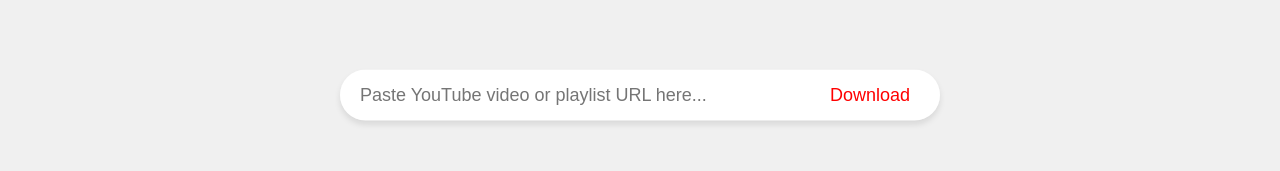
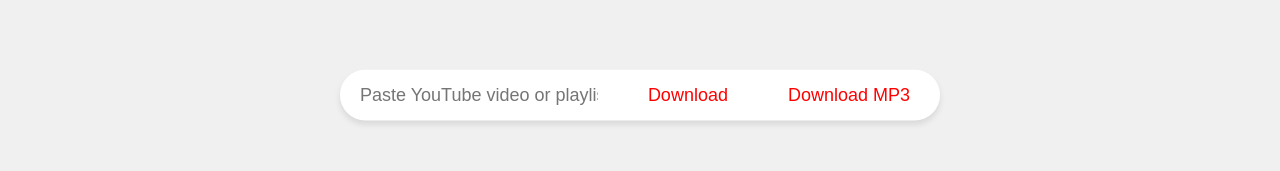
Before and after one commit to sharmaharsh1195/frontendYtDownloader, a React (Create React App) app: page / in a window 1280 px wide. Shown: the part 305-476 px from the top of the page. Built offline with nearby package versions, Linux system fonts and the light colour scheme.

Commit message:
udpateMP3Download

```diff
--- a/src/HomePage/HomePage.js
+++ b/src/HomePage/HomePage.js
@@ -7,6 +7,7 @@
     const HomePage = () => {
         const [isLoading, setIsLoading] = useState(false);
         const [error, setError] = useState(null);
+        const [showList,setShowList]=useState(false)
         const handleDownload = async () => {
             setIsLoading(true);
             setError(null);
@@ -14,6 +15,7 @@
 
             try {
                 const response = await fetch('https://web-production-4f6f.up.railway.app/downloadVideo', { // Updated with your Railway.app URL
+                    // const response = await fetch('http://127.0.0.1:5000/downloadVideo', {
                     method: 'POST',
                     headers: {
                         'Content-Type': 'application/json',
@@ -54,6 +56,71 @@
                 setIsLoading(false);
             }
         };
+
+        const [downloadProgress, setDownloadProgress] = useState(0);
+
+        const handleMp3Download = async () => {
+            setIsLoading(true);
+            setError(null);
+            setDownloadProgress(0);
+            const url = document.getElementById("search-bar").value;
+
+            try {
+                const response = await fetch('https://web-production-4f6f.up.railway.app/downloadMp3', {
+                // const response=await fetch('http://127.0.0.1:5000/downloadMp3', {
+                    method: 'POST',
+                    headers: {
+                        'Content-Type': 'application/json',
+                    },
+                    body: JSON.stringify({ url: url }),
+                });
+
+                if (response.ok) {
+                    const reader = response.body.getReader();
+                    const contentLength = +response.headers.get('Content-Length');
+                    let receivedLength = 0;
+                    const chunks = [];
+
+                    while(true) {
+                        const {done, value} = await reader.read();
+                        if (done) break;
+                        chunks.push(value);
+                        receivedLength += value.length;
+                        setDownloadProgress(Math.round((receivedLength / contentLength) * 100));
+                    }
+
+                    const blob = new Blob(chunks, {type: 'audio/mpeg'});
+                    const downloadUrl = window.URL.createObjectURL(blob);
+                    const link = document.createElement('a');
+                    link.href = downloadUrl;
+
+                    const contentDisposition = response.headers.get('Content-Disposition');
+                    let filename = 'audio.mp3';
+                    if (contentDisposition) {
+                        const filenameRegex = /filename[^;=\n]*=((['"]).*?\2|[^;\n]*)/;
+                        const matches = filenameRegex.exec(contentDisposition);
+                        if (matches != null && matches[1]) {
+                            filename = matches[1].replace(/['"]/g, '');
+                        }
+                    }
+                    link.download = filename;
+
+                    document.body.appendChild(link);
+                    link.click();
+                    link.remove();
+                    window.URL.revokeObjectURL(downloadUrl);
+                } else {
+                    const errorData = await response.json();
+                    setError(errorData.error || 'An error occurred');
+                }
+            } catch (error) {
+                console.error('Error:', error);
+                setError('An error occurred while downloading the audio');
+            } finally {
+                setIsLoading(false);
+                setDownloadProgress(0);
+            }
+        };
     return (
         <div>
             <header className="header-content">
@@ -65,6 +132,17 @@
                 <button id="download-btn" onClick={handleDownload} disabled={isLoading}>
                     {isLoading ? 'Processing...' : 'Download'}
                 </button>
+
+                <button id="download-btn" onClick={handleMp3Download} disabled={isLoading}>
+    {isLoading ? `Processing... ${downloadProgress}%` : 'Download MP3'}
+</button>
+
+             {/* {showList&&(
+                   <div>
+                   Show List Of Formats available here
+
+                    </div>
+             )} */}
             </div>
             {error && <p className="error">{error}</p>}
             <Footer />
```
